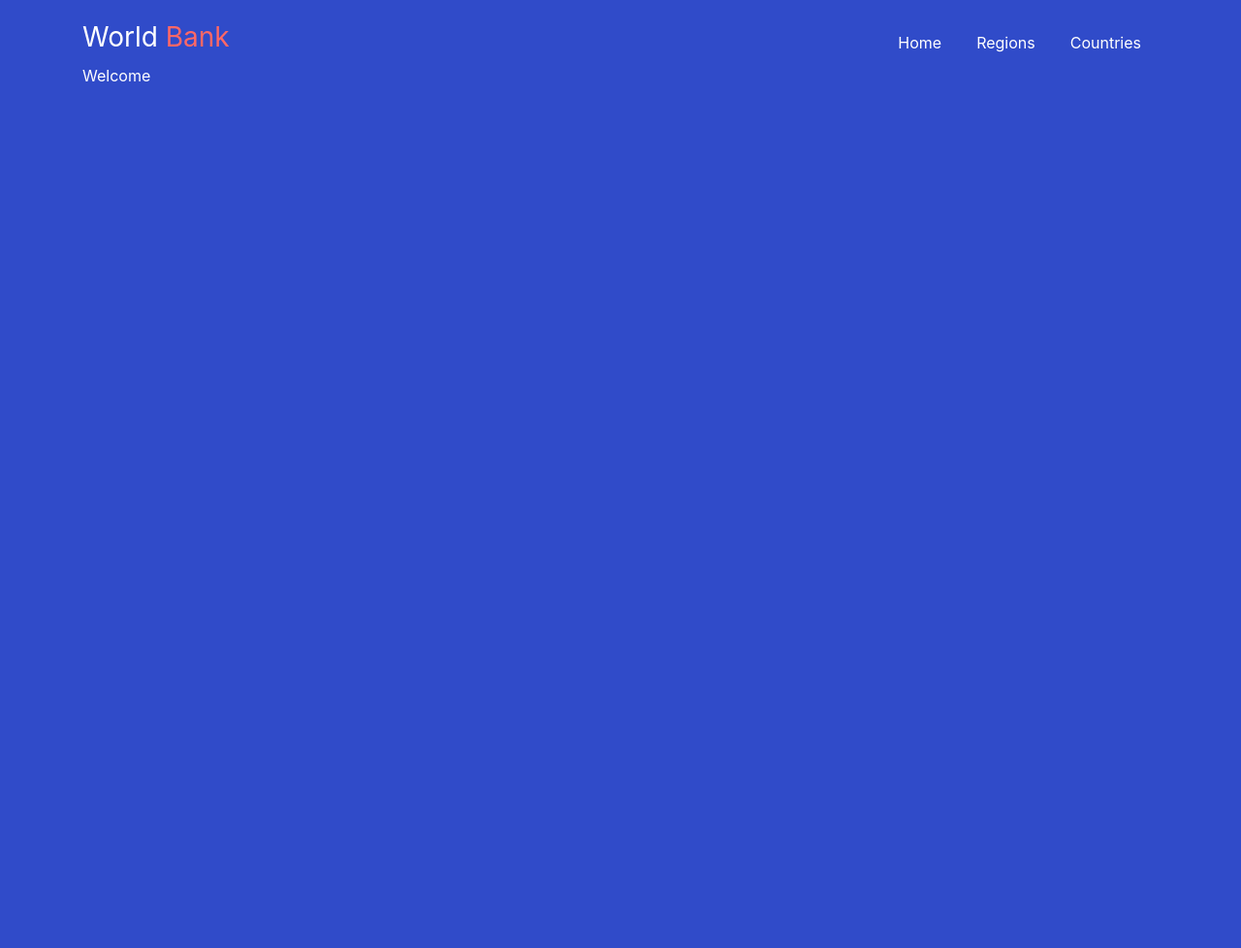
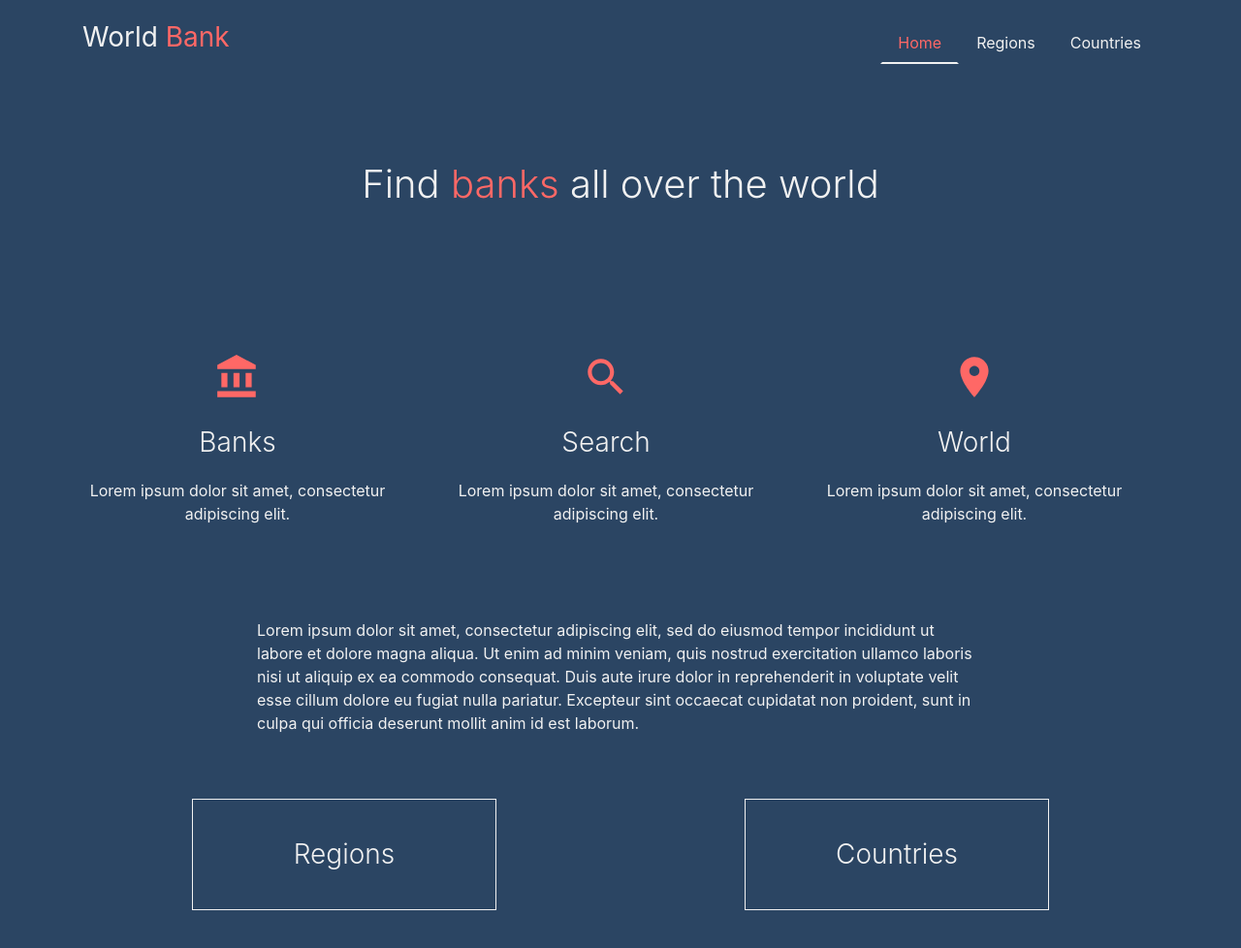
Before and after one commit to jelenamanot/world-bank, a React app: page / in a window 1280 px wide. Shown: the whole page at 97% size. Before the commit the page ends 800 px from the top, so only its background shows below. Built offline with nearby package versions, Linux system fonts and the light colour scheme.

Commit message:
Home component, added react-icons, replaced Link with NavLink

```diff
--- a/package.json
+++ b/package.json
@@ -31,6 +31,7 @@
       "prop-types": "^15.6.0",
       "react": "^16.0.0",
       "react-dom": "^16.0.0",
+      "react-icons": "^2.2.7",
       "react-router": "^4.2.0",
       "react-router-dom": "^4.2.2"
    }
--- a/src/components/Country/countries.scss
+++ b/src/components/Country/countries.scss
@@ -10,7 +10,7 @@
 	margin: 20px 0;
 	.wrap-country {
 		border: 1px solid $secondary-color;
-		background-color: #ffffff;
+		background-color: $light-color;
 		color: $main-color;
 		padding: 20px 40px;
 		.wrap-country--name {
--- a/src/components/Home/Home.js
+++ b/src/components/Home/Home.js
@@ -1,11 +1,53 @@
 import React from 'react';
+import { MdAccountBalance, MdSearch, MdPlace } from 'react-icons/md';
+import { Link } from 'react-router-dom';
 
 import './home.scss';
 
 const Home = () => {
 	return(
-		<div>
-		Welcome
+		<div className="home row">
+			<div className="home-heading col-md-12">
+				<h1 className="text-center title-home">Find <span className="bank-span">banks</span> all over the world</h1>
+			</div>
+			<div className="icons row col-md-12 text-center">
+				<div className="single-icon col-md-4">
+					<MdAccountBalance size={50}  color='#ff6866' />
+					<h3 className="title-home">Banks</h3>
+					<p>Lorem ipsum dolor sit amet, consectetur adipiscing elit.</p>
+				</div>
+				<div className="single-icon col-md-4">
+					<MdSearch size={50} color='#ff6866' />
+					<h3 className="title-home">Search</h3>
+					<p>Lorem ipsum dolor sit amet, consectetur adipiscing elit.</p>
+				</div>
+				<div className="single-icon col-md-4">
+					<MdPlace size={50} color='#ff6866' />
+					<h3 className="title-home">World</h3>
+					<p>Lorem ipsum dolor sit amet, consectetur adipiscing elit.</p>
+				</div>
+			</div>
+			<div className="about row">
+				<div className="col-md-8 offset-md-2">
+					<p>Lorem ipsum dolor sit amet, consectetur adipiscing elit,
+					sed do eiusmod tempor incididunt ut labore et dolore magna aliqua.
+					Ut enim ad minim veniam, quis nostrud exercitation ullamco laboris
+					nisi ut aliquip ex ea commodo consequat. Duis aute irure dolor in
+					reprehenderit in voluptate velit esse cillum dolore eu fugiat nulla
+					pariatur. Excepteur sint occaecat cupidatat non proident, sunt in
+					culpa qui officia deserunt mollit anim id est laborum.</p>
+				</div>
+			</div>
+			<div className="home-wrap col-md-6">
+				<div className="home-content col-md-8 offset-md-2">
+					<h3 className="title-home"><Link to="region">Regions</Link></h3>
+				</div>
+			</div>
+			<div className="home-wrap col-md-6">
+				<div className="home-content col-md-8 offset-md-2">
+					<h3 className="title-home"><Link to="country">Countries</Link></h3>
+				</div>
+			</div>
 		</div>
 	);
 };
--- a/src/components/Home/home.scss
+++ b/src/components/Home/home.scss
@@ -0,0 +1,33 @@
+@import '../../css/colors';
+
+.home {
+	.home-heading {
+		padding: 80px 0;
+	}
+	.title-home {
+		font-weight: 300;
+		margin: 20px 0;
+	}
+	.icons {
+		padding: 50px 0;
+	}
+	.about {
+		padding: 30px 0;
+	}
+	.home-wrap {
+		text-align: center;
+		padding: 20px 50px;
+		.home-content {
+			border: 1px solid $light-color;
+			padding: 20px 50px;
+			h3 a {
+				color: $light-color;
+				text-decoration: none;
+				transform: color 0.3s ease;
+				&:hover {
+					color: $secondary-color;
+				}
+			}
+		}
+	}
+}
--- a/src/components/Nav/Nav.js
+++ b/src/components/Nav/Nav.js
@@ -1,16 +1,16 @@
 import React from 'react';
-import { Link } from 'react-router-dom';
+import { NavLink } from 'react-router-dom';
 
 import './nav.scss';
 
 const Nav = () => {
 	return(
 		<nav>
-			<h3>World <span className="bank-span">Bank</span></h3>
+			<a href="/"><h3>World <span className="bank-span">Bank</span></h3></a>
 			<ul className="nav">
-				<li className="nav-item"><Link to="/" className="nav-link">Home</Link></li>
-				<li className="nav-item"><Link to="/region" className="nav-link">Regions</Link></li>
-				<li className="nav-item"><Link to="/country" className="nav-link">Countries</Link></li>
+				<li className="nav-item"><NavLink exact to="/" className="nav-link">Home</NavLink></li>
+				<li className="nav-item"><NavLink to="/region" className="nav-link">Regions</NavLink></li>
+				<li className="nav-item"><NavLink to="/country" className="nav-link">Countries</NavLink></li>
 			</ul>
 			<div className="clearfix"></div>
 		</nav>
--- a/src/components/Nav/nav.scss
+++ b/src/components/Nav/nav.scss
@@ -2,23 +2,30 @@
 
 nav {
 	margin-top: 2%;
-	h3 {
-		float: left;
-		.bank-span {
-			color: $secondary-color;
+	a {
+		color: $light-color;
+		h3 {
+			float: left;
+		}
+		:hover {
+			color: $light-color;
 		}
 	}
 	ul {
 		float: right;
 		li a {
-			color: #ffffff;
+			color: $light-color;
 			border: 2px solid transparent;
 			padding: 2px;
 			transition: border 0.3s ease-in;
 		}
 		li a:hover {
 			border: 2px solid $secondary-color;
-			color: #ffffff;
+			color: $light-color;
+		}
+		li a.active {
+			color: $secondary-color;
+			border-bottom: 2px solid $light-color;
 		}
 	}
 }
--- a/src/components/Region/regions.scss
+++ b/src/components/Region/regions.scss
@@ -10,7 +10,7 @@
 	padding: 20px;
 	color: $main-color;
 	.wrap-region {
-		background-color: #ffffff;
+		background-color: $light-color;
 		padding-top: 10px;
 		border: 1px solid $secondary-color;
 		height: 150px;
--- a/src/css/_base.scss
+++ b/src/css/_base.scss
@@ -1,6 +1,7 @@
 body {
 	background-color: $main-color;
-	color: #ffffff;
+	color: $light-color;
+	margin-bottom: 50px;
 	h3 {
 		font-weight: normal;
 	}
@@ -12,15 +13,31 @@
 	}
 	.search-wrap {
 		margin: 20px 0;
+		input {
+			background-color: $light-color;
+		}
+		input:focus {
+			border-color: $secondary-color;
+			background-color: $light-color;
+			box-shadow: none;
+		}
 	}
 	//buttons
 	.reset-btn {
 		margin: 0;
 		background-color: transparent;
-		// padding: 5px;
 		border: none;
-		color: #ffffff;
+		color: $light-color;
 		cursor: pointer;
 		font-size: 23px;
+		transition: color 0.3s ease;
 	}
+	.reset-btn:focus { outline: none; }
+	.reset-btn:hover { color: $secondary-color; }
+
+	// Reusable bank span
+	.bank-span {
+		color: $secondary-color;
+	}
+
 }
--- a/src/css/_colors.scss
+++ b/src/css/_colors.scss
@@ -1,2 +1,3 @@
-$main-color: #304bc9;
+$main-color: #2b4563;
 $secondary-color: #ff6866;
+$light-color: #f1f1f1;
```
Also changed, not shown: 1 other file.
